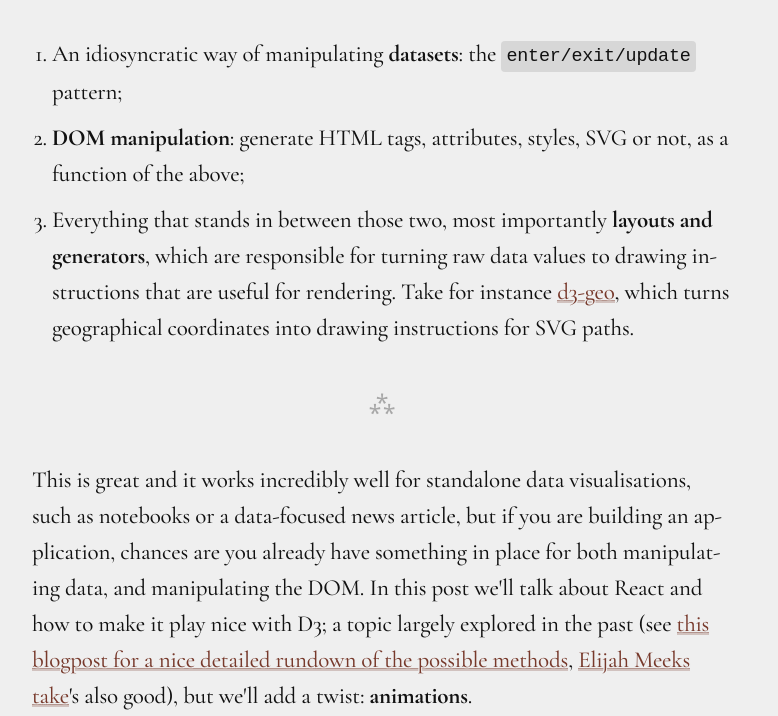
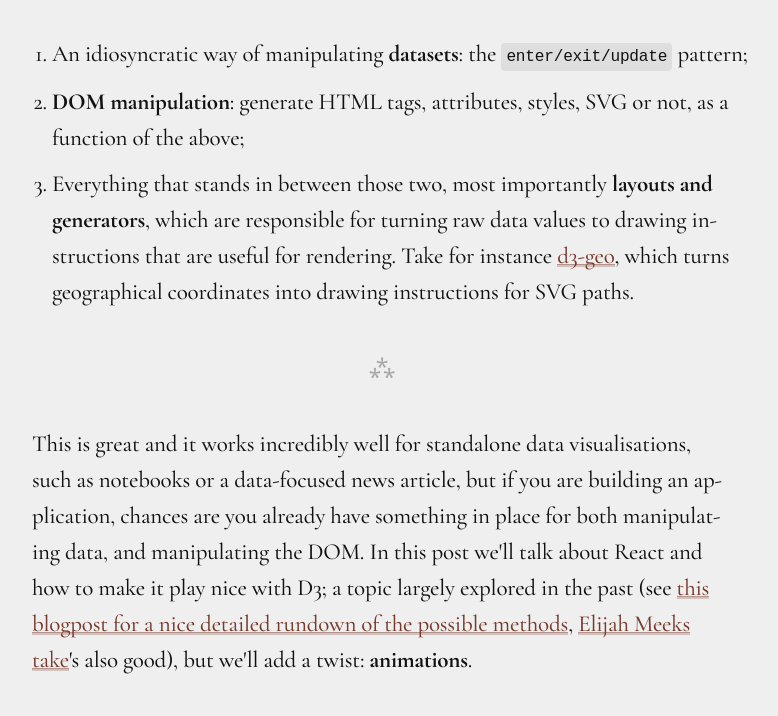
Before and after one commit to satellitestudio/blog, a website: page post/react-spring-d3/index.html in a window 1280 px wide. Shown: the part 2003-2719 px from the top of the page, without its empty margins (258-1036 px from the left). Drawn offline with Linux system fonts and the light colour scheme.

Commit message:
update "code" and "a" tags

```diff
--- a/index.css
+++ b/index.css
@@ -164,11 +164,6 @@
     inset 0 -0.150em var(--white),
     inset 0 -0.175em var(--link);
   display: inline;
-  text-shadow:
-    -1px -1px var(--white),
-    -1px 1px var(--white),
-    1px -1px var(--white),
-    1px 1px var(--white);
 }
 
 a:hover {
@@ -191,8 +186,8 @@
 }
 
 code {
-  font-size: 0.8em;
-  background: rgba(0, 0, 0, 0.1);
+  font-size: 0.7em;
+  background: rgba(0, 0, 0, 0.07);
   padding: 0.5rem;
   border-radius: 0.4rem;
 }
```
